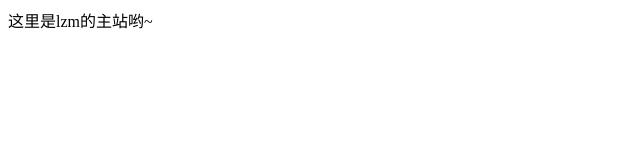
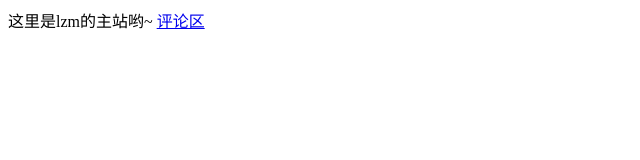
Before and after one commit to llzzmm645/zhuzhan, a plain HTML site: page index.html in a window 1280 px wide. Shown: the full height of the page, 0-640 px from the left. Drawn offline with Linux system fonts and the light colour scheme.

Commit message:
Update index.html

```diff
--- a/index.html
+++ b/index.html
@@ -7,5 +7,6 @@
 </head>
 <body>
     这里是lzm的主站哟~
+    <a href="/akioi">评论区</a>
 </body>
 </html>
```
